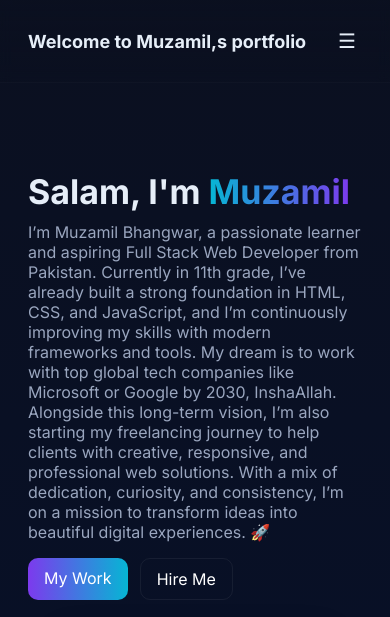
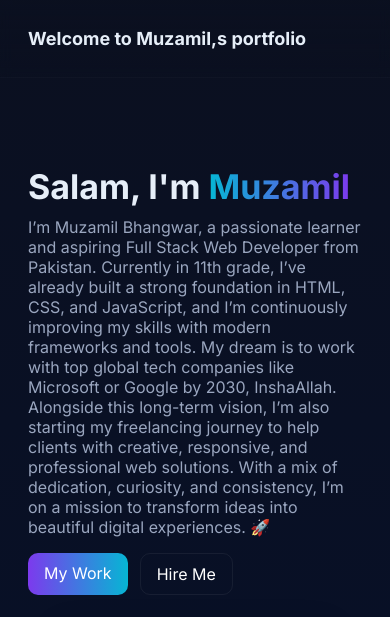
Before and after one commit to MUZIIBALOCH47/portfilio, a plain HTML site: page index.html in a window 390 px wide. Shown: the top 617 px of the page. Drawn offline with Linux system fonts and the light colour scheme.

Commit message:
Update style.css

```diff
--- a/style.css
+++ b/style.css
@@ -63,7 +63,7 @@ body{margin:0; font-family:Inter, system-ui, -apple-system, 'Segoe UI', Roboto;
   .projects-grid{grid-template-columns:repeat(2,1fr)}
 }
 @media(max-width:600px){
-  #navToggle{display:block}
+  #navToggle{display:none;}
   #mainNav{position:fixed; right:0; top:60px; background:var(--card); width:200px; height:calc(100% - 60px); transform:translateX(100%); transition:transform .28s; flex-direction:column; padding:18px}
   #mainNav.open{transform:translateX(0)}
   .projects-grid{grid-template-columns:1fr}
```
